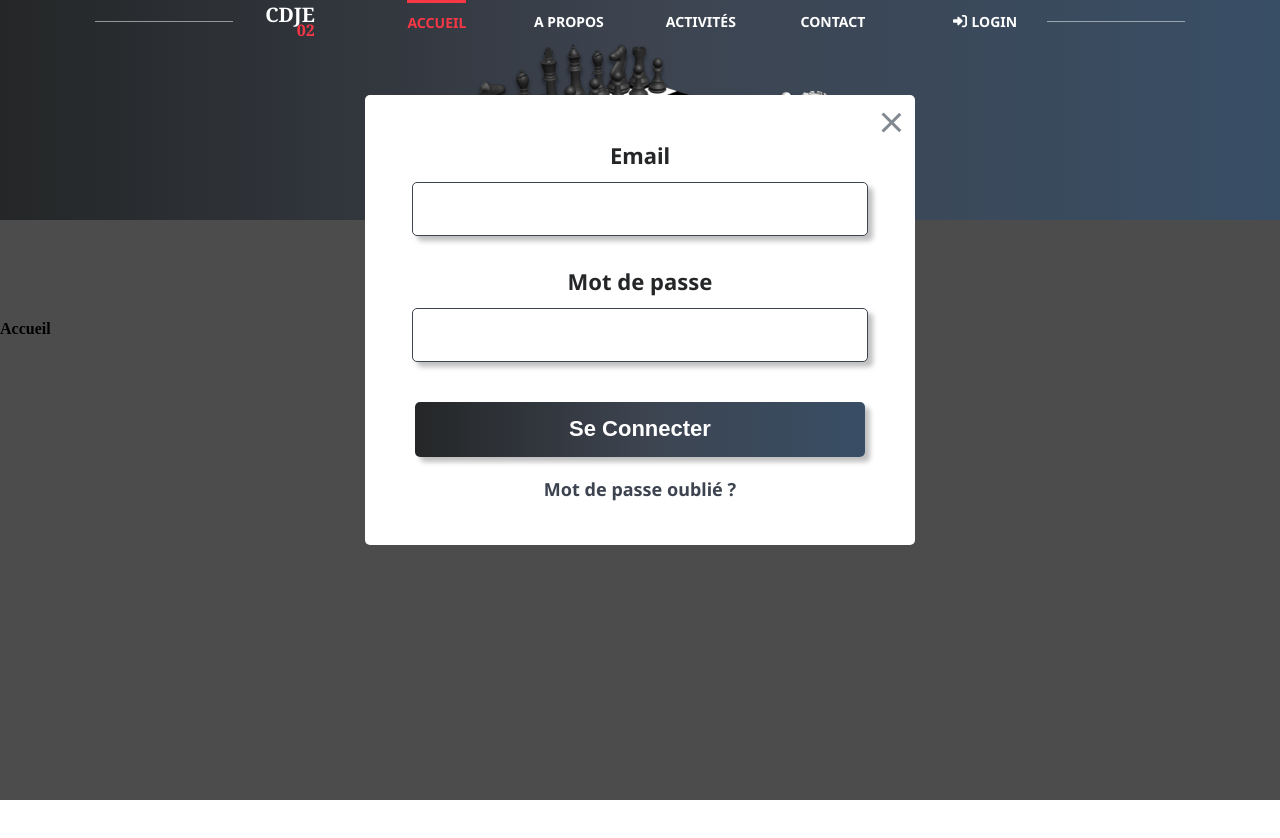
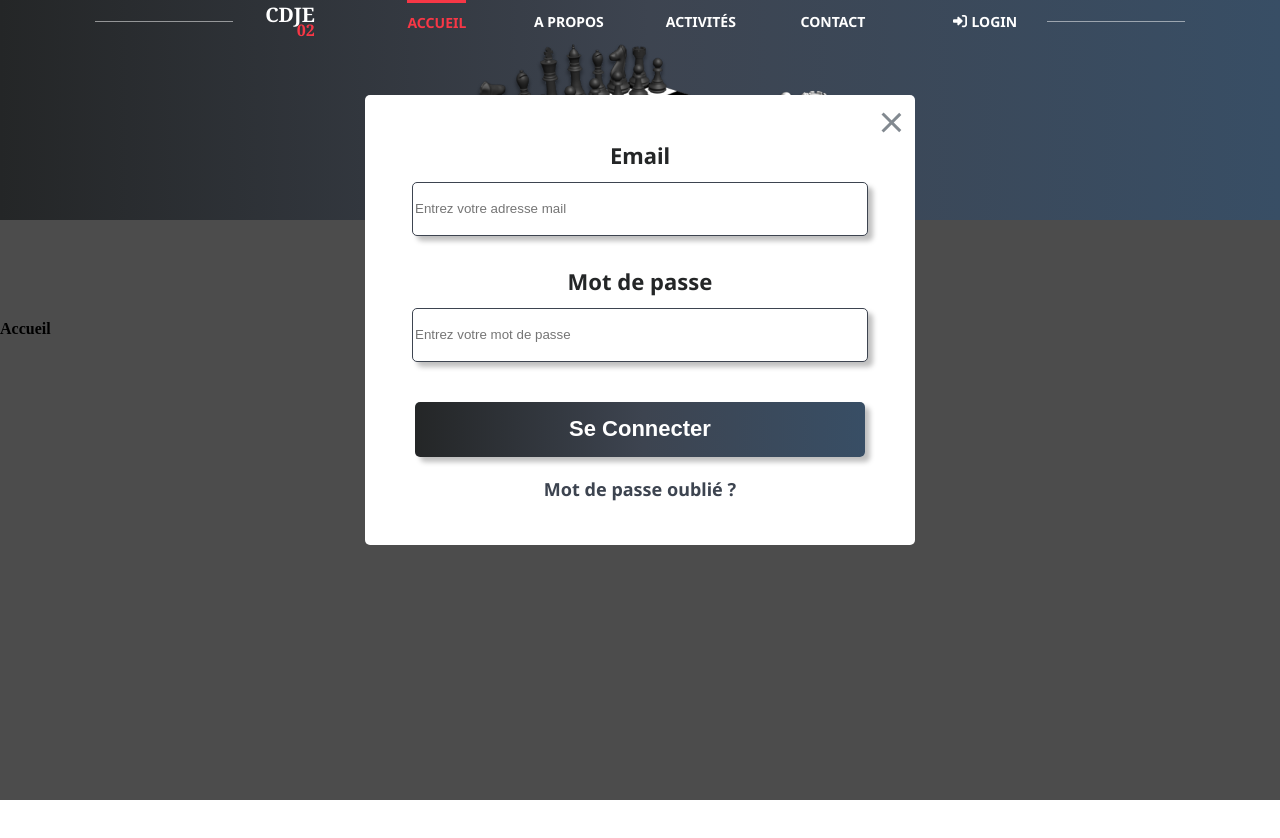
Before and after one commit to Sevrus/cdje02, a React (Vite) app: page / in a window 1280 px wide. Both pictures are taken after a click on the link "LOGIN". Shown: the top 838 px of the page. Built offline with nearby package versions, Linux system fonts and the light colour scheme.

Commit message:
added handleSubmit to login modal

```diff
--- a/src/components/modal/Modal.jsx
+++ b/src/components/modal/Modal.jsx
@@ -1,30 +1,43 @@
-import { Link } from "react-router-dom";
+import { useState } from "react";
+import { useNavigate } from "react-router-dom";
 
 const Modal = ({ closeModal }) => {
+
+    const [email, setEmail] = useState('');
+    const [password, setPassword] = useState('');
+    const navigate = useNavigate();
+
+    const handleSubmit = (e) => {
+        e.preventDefault();
+        console.log(email, password);
+        closeModal();
+        navigate('/admin');
+    }
 
     return (
         <>
             <div className="modal" onClick={closeModal}>
             </div>
-            <div className="modal__content">
+
+            <form className="modal__content" onSubmit={handleSubmit}>
                 <div className="modal__content__close" onClick={closeModal}></div>
 
                 <div className="modal__content__email">
-                    <label htmlFor="email" className="modal__content__email__label">Email</label>
-                    <input type="email" name="email" id="email" className="modal__content__email__input" />
+                    <label className="modal__content__email__label" htmlFor="email" >Email</label>
+                    <input className="modal__content__email__input" type="email" name="email" id="email"
+                        value={email} onChange={(e) => setEmail(e.target.value)} placeholder="Entrez votre adresse mail" required />
                 </div>
 
                 <div className="modal__content__password">
-                    <label htmlFor="password" className="modal__content__password__label">Mot de passe</label>
-                    <input type="password" name="password" id="password" className="modal__content__password__input" />
+                    <label className="modal__content__password__label" htmlFor="password">Mot de passe</label>
+                    <input className="modal__content__password__input" type="password" name="password" id="password"
+                        value={password} onChange={(e) => setPassword(e.target.value)} placeholder="Entrez votre mot de passe" required />
                 </div>
 
-                <Link to="/admin">
-                    <button className="modal__content__button">Se Connecter</button>
-                </Link>
+                <button type="submit" className="modal__content__button">Se Connecter</button>
 
                 <div className="modal__content__lost-password">Mot de passe oublié ?</div>
-            </div>
+            </form>
         </>
     )
 }
```
